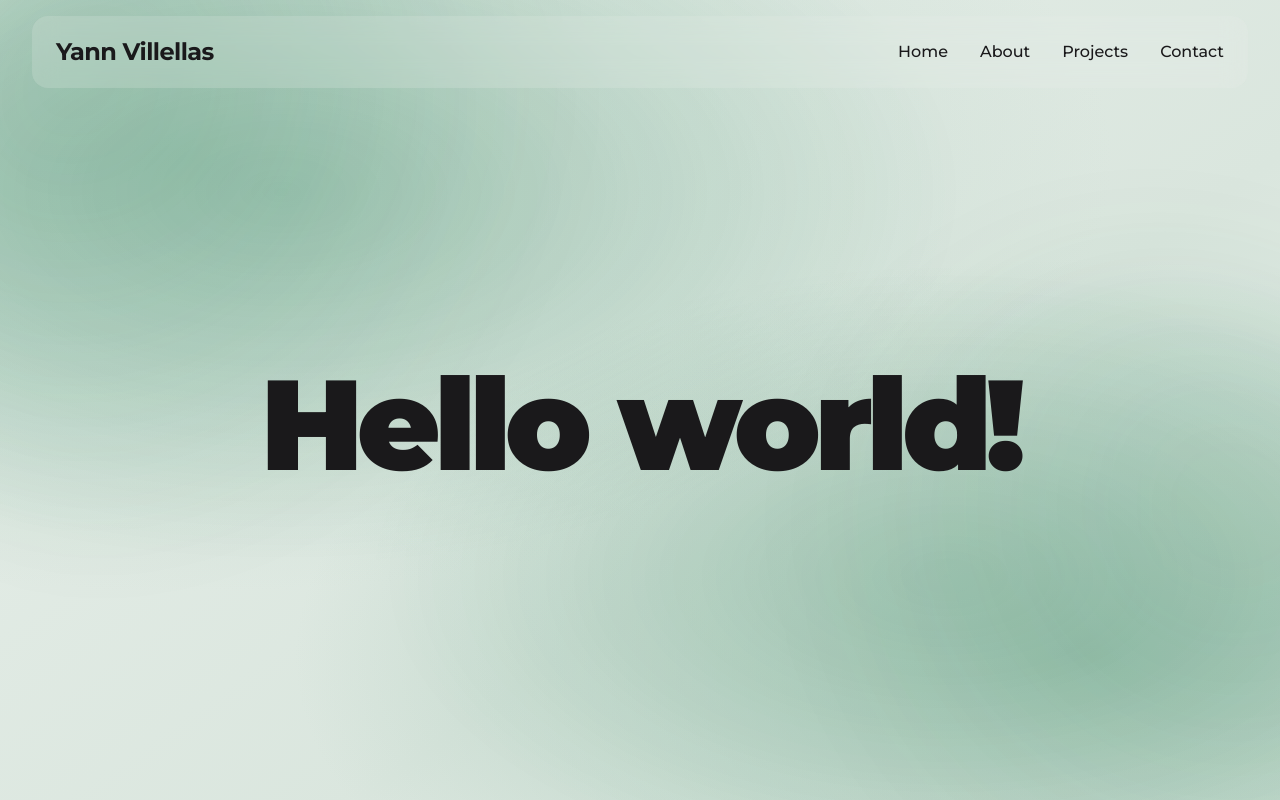
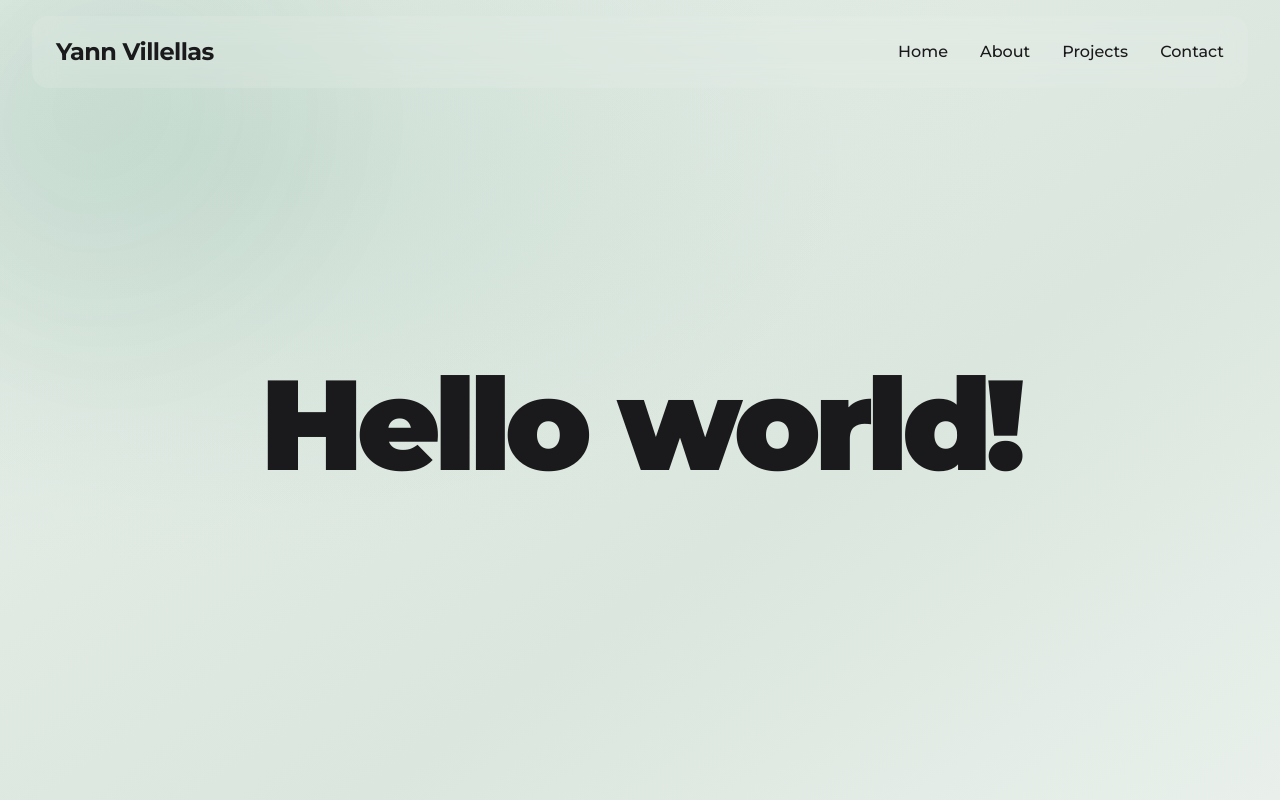
Before and after one commit to yannvillellas/portfolio, a Next.js app: page /en in a window 1280 px wide. Built offline with nearby package versions, Linux system fonts and the light colour scheme.

Commit message:
style: simplify background styles and remove one ambient orb

```diff
--- a/src/components/hero/Background.tsx
+++ b/src/components/hero/Background.tsx
@@ -9,7 +9,6 @@ export default function Background({ children }: BackgroundProps) {
     <section className="ambient-bg relative isolate min-h-svh overflow-hidden bg-background text-foreground">
       <div className="ambient-bg-layer absolute inset-0" aria-hidden="true" />
       <div className="ambient-orb ambient-orb-a" aria-hidden="true" />
-      <div className="ambient-orb ambient-orb-b" aria-hidden="true" />
 
       <div className="relative z-10 flex min-h-svh items-center justify-center px-6 pb-16 pt-28 md:px-12">
         <div className="ambient-content-reveal max-w-5xl">{children}</div>
--- a/src/styles/background.css
+++ b/src/styles/background.css
@@ -1,49 +1,31 @@
 :root {
-  --ambient-ink-1: color-mix(
-    in srgb,
-    var(--background) 82%,
-    var(--highlight) 18%
-  );
-  --ambient-ink-2: color-mix(
-    in srgb,
-    var(--background-secondary) 74%,
-    var(--highlight) 26%
-  );
-  --ambient-glow-1: color-mix(in srgb, var(--highlight) 24%, transparent);
-  --ambient-glow-2: color-mix(in srgb, var(--highlight) 16%, transparent);
+  --ambient-ink: color-mix(in srgb, var(--background) 92%, var(--highlight) 8%);
+  --ambient-glow: color-mix(in srgb, var(--highlight) 14%, transparent);
+  --ambient-breathe-cycle: 3.33s;
 
-  --ambient-layer-opacity: 0.82;
-  --ambient-orb-opacity: 0.64;
-  --ambient-orb-opacity-mobile: 0.5;
-  --ambient-breathe-a-opacity-min: 0.64;
-  --ambient-breathe-a-opacity-max: 0.8;
-  --ambient-breathe-b-opacity-min: 0.56;
-  --ambient-breathe-b-opacity-max: 0.72;
+  --ambient-layer-opacity: 0.42;
+  --ambient-orb-opacity: 0.3;
+  --ambient-orb-opacity-mobile: 0.22;
+  --ambient-breathe-a-opacity-min: 0.24;
+  --ambient-breathe-a-opacity-max: 0.42;
 }
 
 @media (prefers-color-scheme: dark) {
   :root {
-    --ambient-layer-opacity: 0.09;
-    --ambient-orb-opacity: 0.072;
-    --ambient-orb-opacity-mobile: 0.058;
-    --ambient-breathe-a-opacity-min: 0.07;
-    --ambient-breathe-a-opacity-max: 0.088;
-    --ambient-breathe-b-opacity-min: 0.06;
-    --ambient-breathe-b-opacity-max: 0.08;
+    --ambient-layer-opacity: 0.1;
+    --ambient-orb-opacity: 0.1;
+    --ambient-orb-opacity-mobile: 0.08;
+    --ambient-breathe-a-opacity-min: 0.085;
+    --ambient-breathe-a-opacity-max: 0.14;
   }
 }
 
 .ambient-bg {
   background:
     radial-gradient(
-      120% 90% at 15% 20%,
-      var(--ambient-ink-1) 0%,
-      transparent 60%
-    ),
-    radial-gradient(
-      100% 80% at 85% 82%,
-      var(--ambient-ink-2) 0%,
-      transparent 62%
+      100% 82% at 16% 18%,
+      var(--ambient-ink) 0%,
+      transparent 64%
     ),
     linear-gradient(
       145deg,
@@ -55,56 +37,35 @@
 
 .ambient-bg-layer {
   opacity: var(--ambient-layer-opacity);
-  background:
-    radial-gradient(
-      75% 65% at 22% 24%,
-      var(--ambient-glow-1) 0%,
-      transparent 72%
-    ),
-    radial-gradient(
-      58% 50% at 74% 72%,
-      var(--ambient-glow-2) 0%,
-      transparent 78%
-    );
+  background: radial-gradient(
+    62% 56% at 20% 22%,
+    var(--ambient-glow) 0%,
+    transparent 76%
+  );
 }
 
 .ambient-orb {
   position: absolute;
   border-radius: 9999px;
   pointer-events: none;
-  filter: blur(70px);
+  filter: blur(56px);
   opacity: var(--ambient-orb-opacity);
   will-change: transform;
 }
 
 .ambient-orb-a {
-  top: -18%;
-  left: -12%;
-  width: min(46rem, 80vw);
+  top: -8%;
+  left: -6%;
+  width: min(30rem, 56vw);
   aspect-ratio: 1;
   background: radial-gradient(
-    circle at 30% 30%,
-    var(--ambient-glow-1) 0%,
-    transparent 68%
+    circle at 35% 35%,
+    var(--ambient-glow) 0%,
+    transparent 72%
   );
   animation:
-    ambient-orb-a 36s ease-in-out infinite,
-    ambient-breathe-a 9s ease-in-out infinite;
-}
-
-.ambient-orb-b {
-  right: -16%;
-  bottom: -20%;
-  width: min(44rem, 76vw);
-  aspect-ratio: 1;
-  background: radial-gradient(
-    circle at 65% 35%,
-    var(--ambient-glow-2) 0%,
-    transparent 70%
-  );
-  animation:
-    ambient-orb-b 44s ease-in-out infinite,
-    ambient-breathe-b 11s ease-in-out infinite;
+    ambient-orb-a 34s ease-in-out infinite,
+    ambient-breathe-a var(--ambient-breathe-cycle) ease-in-out infinite;
 }
 
 .ambient-content-reveal {
@@ -116,19 +77,7 @@
     transform: translate3d(0, 0, 0) scale(1);
   }
   50% {
-    transform: translate3d(3%, -2.5%, 0) scale(1.03);
-  }
-  100% {
-    transform: translate3d(0, 0, 0) scale(1);
-  }
-}
-
-@keyframes ambient-orb-b {
-  0% {
-    transform: translate3d(0, 0, 0) scale(1);
-  }
-  50% {
-    transform: translate3d(-3%, 2.5%, 0) scale(1.02);
+    transform: translate3d(1.8%, -1.5%, 0) scale(1.015);
   }
   100% {
     transform: translate3d(0, 0, 0) scale(1);
@@ -142,16 +91,6 @@
   }
   50% {
     opacity: var(--ambient-breathe-a-opacity-max);
-  }
-}
-
-@keyframes ambient-breathe-b {
-  0%,
-  100% {
-    opacity: var(--ambient-breathe-b-opacity-min);
-  }
-  50% {
-    opacity: var(--ambient-breathe-b-opacity-max);
   }
 }
 
@@ -170,14 +109,19 @@
 
 @media (max-width: 768px) {
   .ambient-orb {
-    filter: blur(54px);
+    filter: blur(42px);
     opacity: var(--ambient-orb-opacity-mobile);
+  }
+
+  .ambient-orb-a {
+    width: min(23rem, 66vw);
+    top: -6%;
+    left: -8%;
   }
 }
 
 @media (prefers-reduced-motion: reduce) {
   .ambient-orb-a,
-  .ambient-orb-b,
   .ambient-content-reveal {
     animation: none !important;
     transform: none !important;
```
